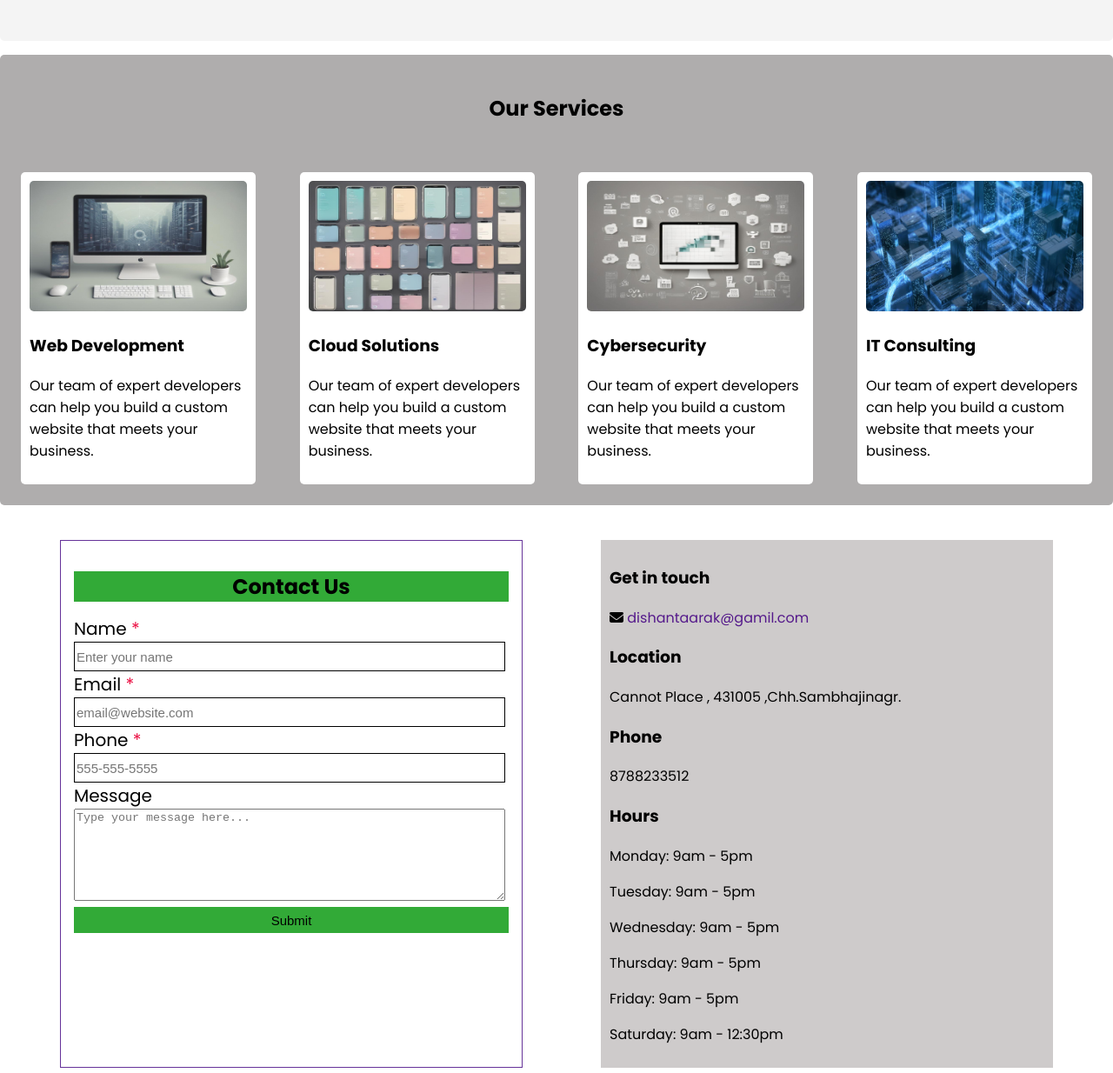
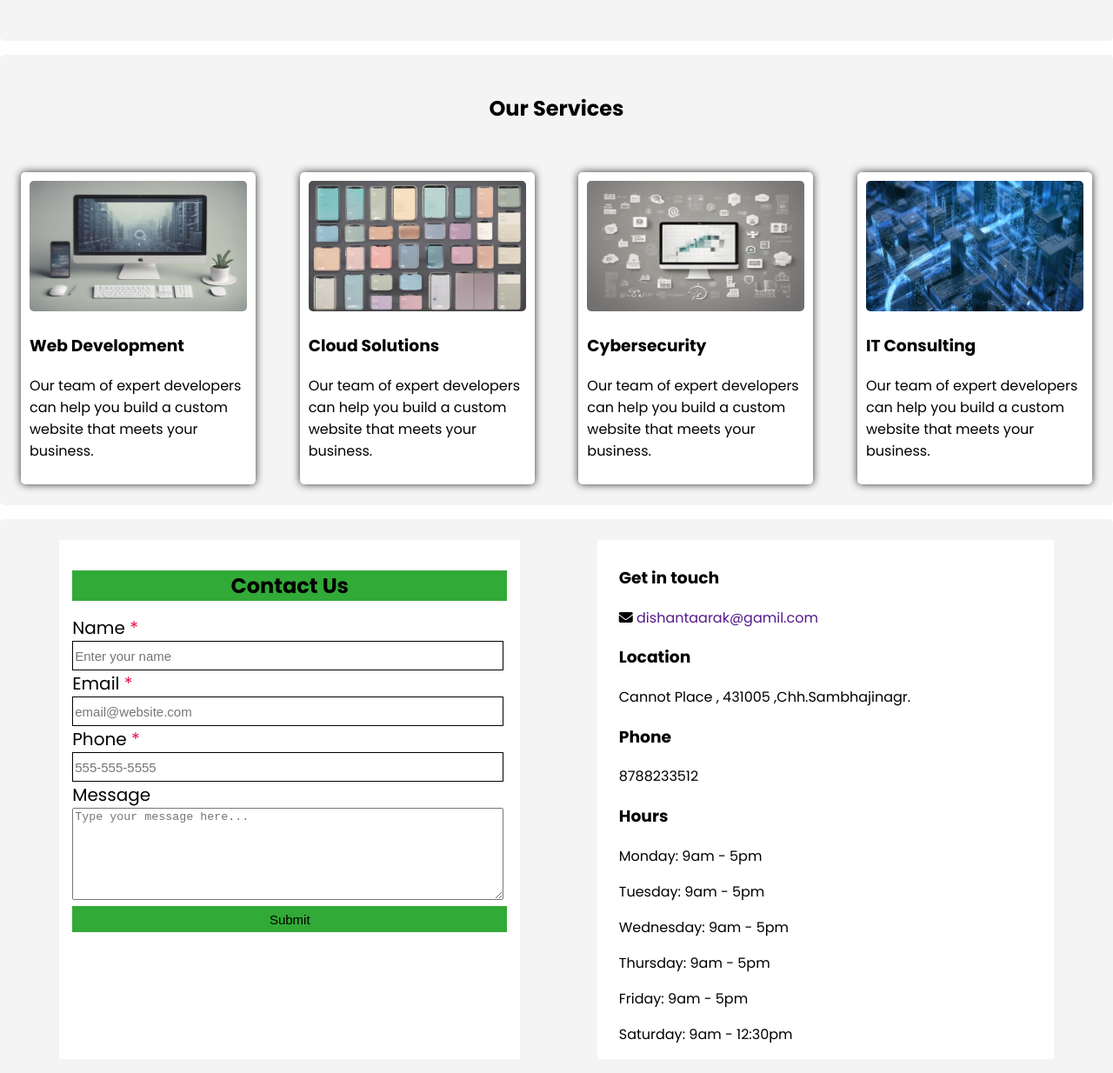
Before and after one commit to bhagwan6629/IT-Services-webpage, a plain HTML site: page index.html in a window 1280 px wide. Shown: the part 1166-2400 px from the top of the page at 87% size. Drawn offline with Linux system fonts and the light colour scheme; a web font is replaced by a local one.

Commit message:
change background color to services and contact sections

```diff
--- a/style.css
+++ b/style.css
@@ -159,13 +159,13 @@ section h2 {
 #about,
 #services,
 #contact {
-  background: #f4f4f4;
+  background: rgb(244, 244, 244);
   margin: 1rem 0;
   border-radius: 5px;
   padding: 1.5rem;
 }
 #services {
-  background-color: #afadad;
+  background-color: rgb(244, 244, 244);
   color: black;
 }
 .main-container2 {
@@ -189,10 +189,12 @@ section h2 {
   background-color: white;
   color: black;
   transition: all 0.4s;
+  box-shadow: 0 0 10px rgba(0, 0, 0, 0.808);
 }
 .service-box:hover {
   cursor: pointer;
   transform: scale(1.1);
+  /* box-shadow: 0 0 10px black; */
 }
 .service-box img {
   width: 100%;
@@ -204,7 +206,7 @@ section h2 {
   padding-left: 1.5rem;
 }
 #contact {
-  background-color: white;
+  background-color: rgb(244, 244, 244);;
   color: black;
 }
 .main-container3 {
@@ -220,9 +222,10 @@ section h2 {
   margin-bottom: 0.5rem;
 }
 .main-container3 .form {
-  border: 1px solid rebeccapurple;
+  /* border: 1px solid rebeccapurple; */
   width: 500px;
   padding: 15px;
+  background-color: white;
 }
 .main-container3 .form label {
   font-size: 20px;
@@ -257,8 +260,8 @@ section h2 {
 .main-container3 .details {
   /* border: 1px solid red; */
   width: 500px;
-  padding: 10px;
-  background-color: #cecbcb;
+  padding: 10px 0px 0px 25px;
+  background-color: white;
 }
 .main-container3 .details a {
   text-decoration: none;
```
